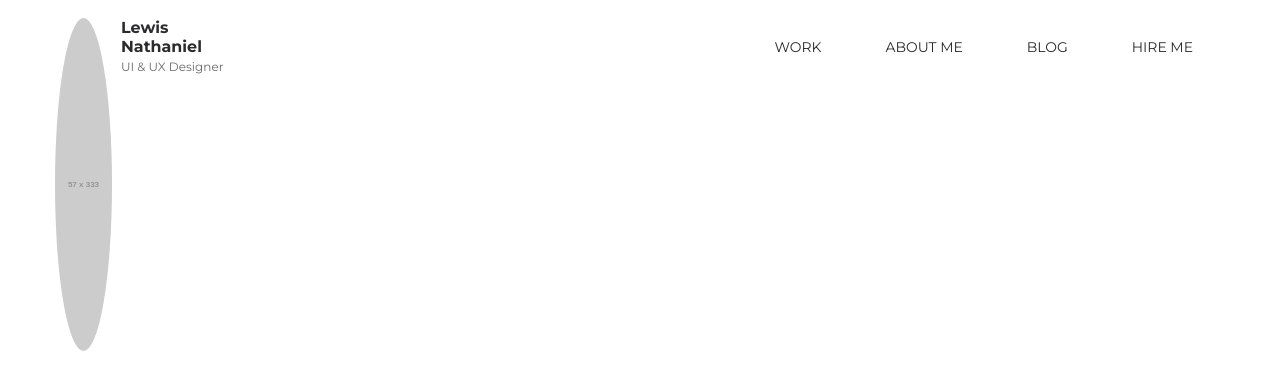
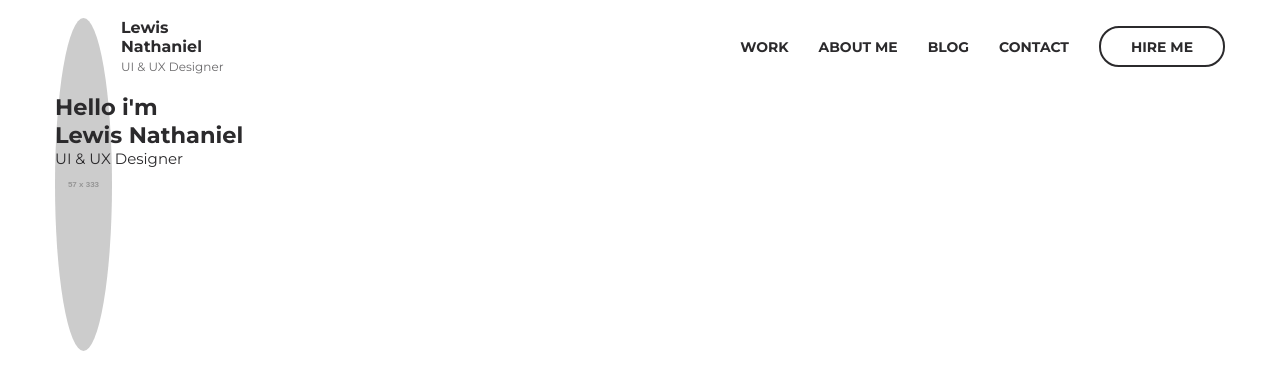
Before and after one commit to KuznetsovaEV/Portfolio-project, a website: page index.html in a window 1280 px wide. Drawn offline with Linux system fonts and the light colour scheme; placeholder pictures from the web are drawn by us.

Commit message:
intro (1)

```diff
--- a/index.html
+++ b/index.html
@@ -3,7 +3,7 @@
   <head>
     <meta charset="UTF-8" />
     <link
-      href="https://fonts.googleapis.com/css?family=Montserrat:300,300i,400,700&display=swap"
+      href="https://fonts.googleapis.com/css?family=Montserrat:200,300,300i,400,700&display=swap"
       rel="stylesheet"
     />
     <meta name="viewport" content="width=device-width, initial-scale=1.0" />
@@ -13,6 +13,8 @@
   </head>
   <body>
 
+
+    <!-- Header -->
    <header class="header">
      <div class="container">
        <div class="header__inner">
@@ -30,11 +32,29 @@
            <a class="nav__link" href="#">work</a>
            <a class="nav__link" href="#">about me</a>
            <a class="nav__link" href="#">blog</a>
-           <a class="nav__link" href="#">hire me</a>
+           <a class="nav__link" href="#">contact</a>
+           <a class="nav__link  nav__link--btn" href="#">hire me</a>
          </div>
        </div>
      </div>
    </header>
 
+
+   <!-- Intro -->
+   <section class="intro">
+     <div class="container">
+
+       <div class="intro__inner">
+         <div class="intro__content">
+           <h2 class="intro__subtitle">Hello i'm</h2>
+           <h1 class="intro__title">Lewis Nathaniel</h1>
+          <div class="intro__text">UI &amp; UX Designer</div>
+         </div>
+         <div class="intro__photo"></div>
+       </div>
+
+     </div>
+    </section>
+
   </body>
 </html>
--- /dev/null
+++ b/styles/blocks/intro.scss
@@ -0,0 +1,27 @@
+.intro__inner {
+  display: flex;
+}
+
+.intro__content {
+  width: 50%;
+}
+
+.intro__subtitle {
+  font-size: 2.13rem;
+  color: $black;
+  font-weight: 200;
+}
+
+.intro__title {
+  font-size: 3rem;
+  color: $black;
+  font-weight: 700;
+}
+
+.intro__text {
+  font-size: 1.2rem;
+  }
+
+.intro__photo {
+  width: 50%;
+}
--- a/styles/blocks/nav.scss
+++ b/styles/blocks/nav.scss
@@ -1,21 +1,52 @@
 .nav {
   display: flex;
+  align-items: center;
   height: 100%;
 }
 
 .nav__link {
-  padding: 0.66rem 2rem;
+  margin-left: 2rem;
+  position: relative;
   font-size: 0.93rem;
   color: $black;
   text-transform: uppercase;
-  font-weight: 700px;
+  font-weight: 700;
   text-decoration: none;
 
-  border: 2px solid transparent;
-  border-radius: 20px;
+  &:after {
+    content: "";
+    width: 0;
+    height: 2px;
+    background-color: $black;
+
+    position: absolute;
+    bottom: -5px;
+    left: 0;
+    z-index: 1;
+
+    transition: width 0.2s linear;
+  }
 
   &:hover,
-  &.activ  {
-    border-color: $black;
+  &.active {
+    &:after {
+      width: 100%;
+    }
+  }
+
+  &--btn {
+    padding: 0.66rem 2rem;
+    border: 2px solid $black;
+    border-radius: 20px;
+    transition: background-color .2s linear, color .2s linear;
+
+    &:hover {
+      background-color: $black;
+      color: $white;
+    }
+
+    &:after {
+      display: none;
+    }
   }
 }
--- a/styles/style.scss
+++ b/styles/style.scss
@@ -5,6 +5,7 @@
 @import "blocks/header.scss";
 @import "blocks/user.scss";
 @import "blocks/nav.scss";
+@import "blocks/intro.scss";
 
 html {
   font-size: 15px;
@@ -17,6 +18,10 @@ body {
   color: $black;
 }
 
+h1, h2, h3, h4, h5, h6 {
+  margin: 0;
+}
+
 *,
 *::before,
 *:after {
```
Also changed, not shown: css/style.css.
